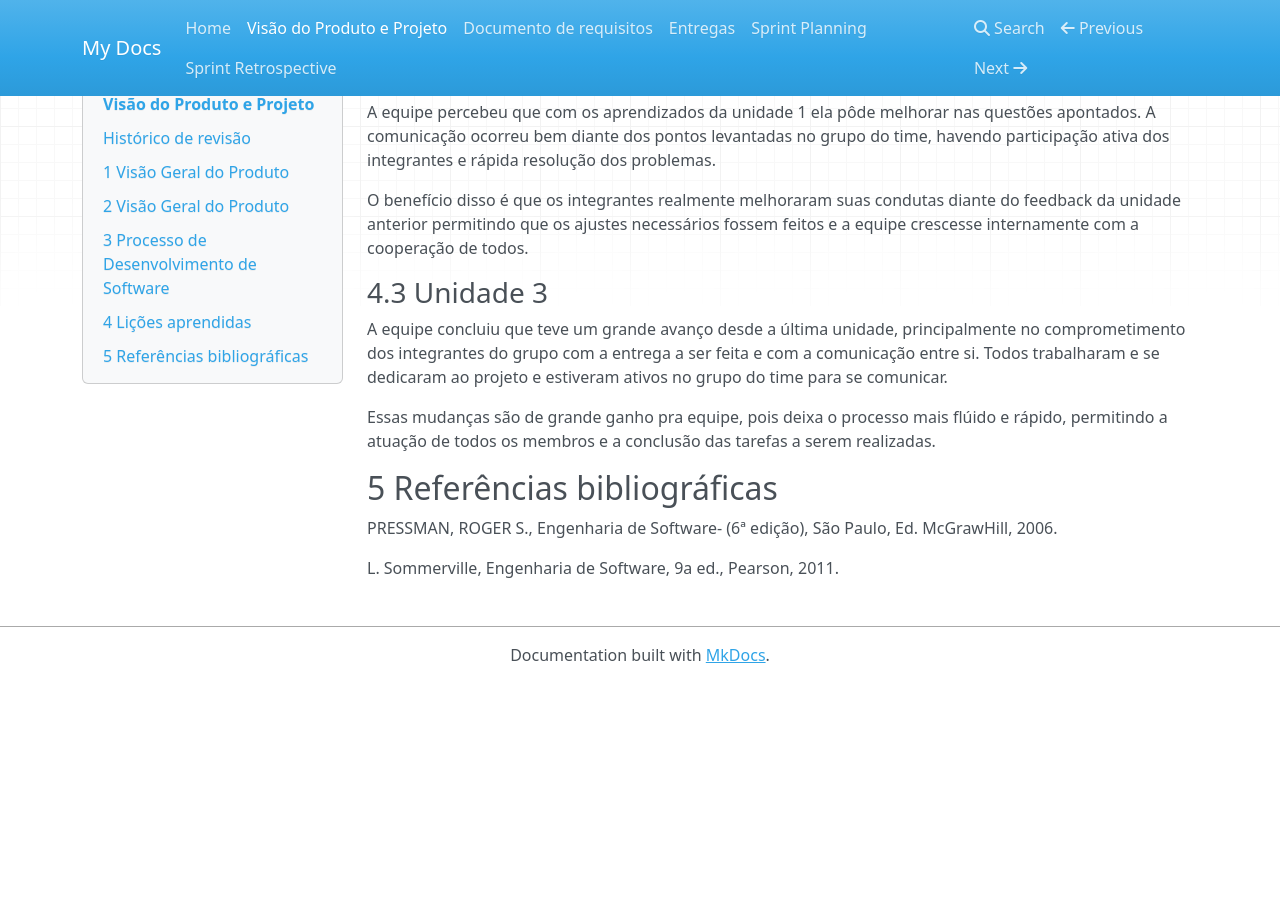
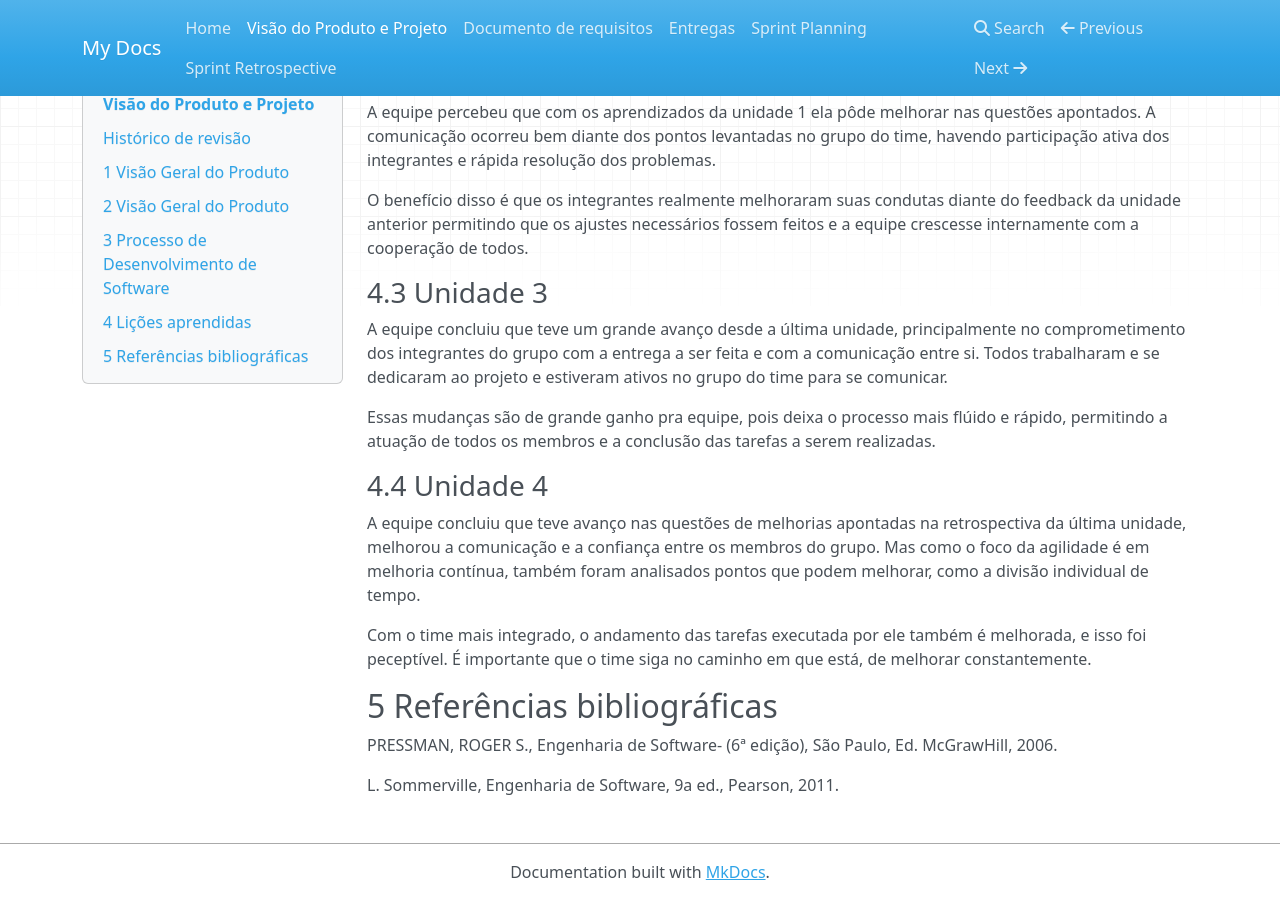
Before and after one commit to mdsreq-fga-unb/2022.2-Strix, an MkDocs documentation site: the page built from documentation/docs/visao_do_produto.md, in a window 1280 px wide and 900 px high, scrolled down 5880 px. Built offline with MkDocs 1.6.1, drawn with Linux system fonts in a browser that asks for light colours; nearby versions of some CDN libraries; before the commit the page ends 6563 px from its top, so only the background shows below that.

Commit message:
inclusão do 4.4

```diff
--- a/documentation/docs/visao_do_produto.md
+++ b/documentation/docs/visao_do_produto.md
@@ -189,6 +189,13 @@ A equipe concluiu que teve um grande avanço desde a última unidade, principalm
 
 Essas mudanças são de grande ganho pra equipe, pois deixa o processo mais flúido e rápido, permitindo a atuação de todos os membros e a conclusão das tarefas a serem realizadas.
 
+### 4.4 Unidade 4
+
+A equipe concluiu que teve avanço nas questões de melhorias apontadas na retrospectiva da última unidade, melhorou a comunicação e a confiança entre os membros do grupo. Mas como o foco da agilidade é em melhoria contínua, também foram analisados pontos que podem melhorar, como a divisão individual de tempo.
+
+Com o time mais integrado, o andamento das tarefas executada por ele também é melhorada, e isso foi peceptível. É importante que o time siga no caminho em que está, de melhorar constantemente.
+
+
 ## 5 Referências bibliográficas
 PRESSMAN, ROGER S., Engenharia de Software- (6ª edição), São Paulo, Ed. McGrawHill, 2006.
 
```
